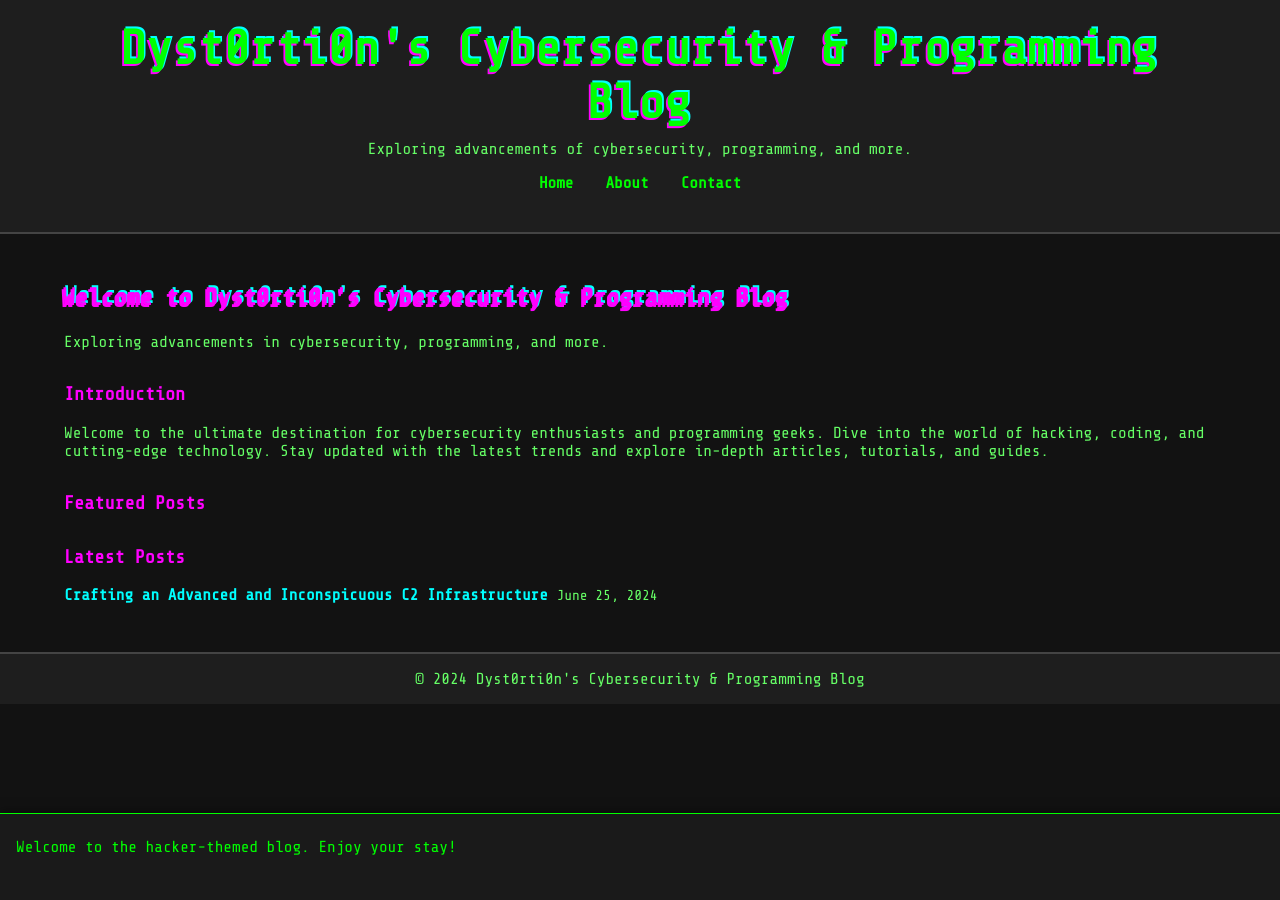
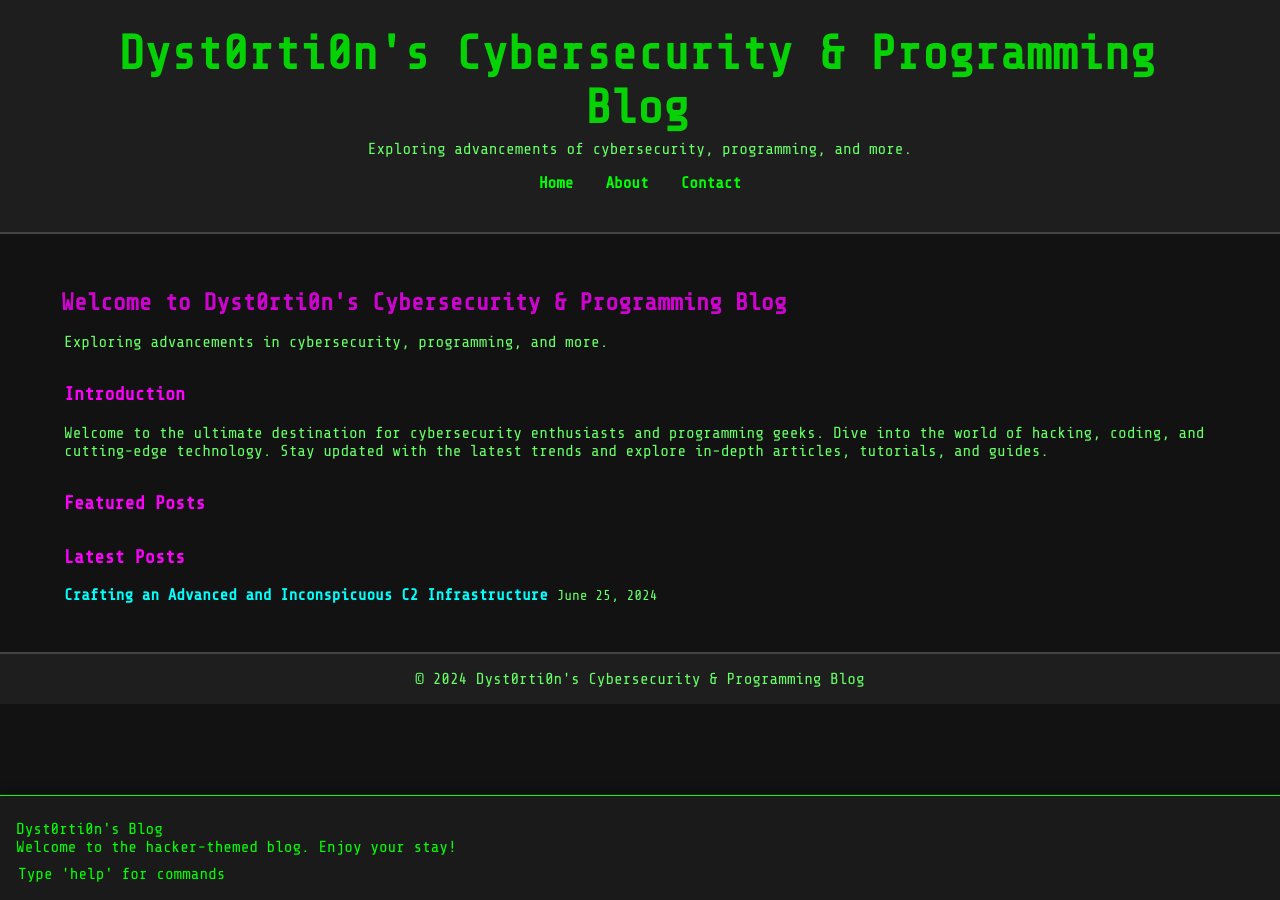
Before and after one commit to Dyst0rti0n/Dyst0rti0n.github.io, a Jekyll site: the page built from index.md, in a window 1280 px wide. Built offline with Jekyll 4.4.1, drawn with Linux system fonts in a browser that asks for light colours.

```diff
--- a/_layouts/default.html
+++ b/_layouts/default.html
@@ -44,7 +44,7 @@
   </footer>
   <div id="terminal">
     <div id="output"></div>
-    <input type="text" id="input" autofocus>
+    <input type="text" id="input" autofocus placeholder="Type 'help' for commands">
   </div>
   <script src="{{ "/assets/js/script.js" | relative_url }}"></script>
 </body>
--- a/assets/css/style.css
+++ b/assets/css/style.css
@@ -24,7 +24,9 @@
   margin: 0;
   font-size: 3rem;
   color: #00ff00;
-  animation: glitch 3s infinite;
+  position: relative;
+  display: inline-block;
+  animation: glitch 1s infinite;
 }
 
 header p {
@@ -56,6 +58,7 @@
 
 main {
   padding: 2rem 0;
+  margin-bottom: 6rem; /* Ensure space for terminal */
 }
 
 footer {
@@ -65,6 +68,8 @@
   padding: 1rem 0;
   border-top: 2px solid #444;
   width: 100%;
+  position: relative;
+  z-index: 1;
 }
 
 footer p {
@@ -73,7 +78,7 @@
 
 .home h2 {
   color: #ff00ff;
-  animation: glitch 3s infinite;
+  animation: glitch 1s infinite;
 }
 
 .home p {
@@ -125,6 +130,7 @@
   padding: 1rem;
   overflow-y: auto;
   box-shadow: 0 -1px 10px rgba(0, 0, 0, 0.5);
+  z-index: 10; /* Ensure terminal is above footer */
 }
 
 #output {
@@ -166,30 +172,102 @@
   color: #ff00ff;
 }
 
-/* Glitch animation */
+/* Enhanced Glitch animation */
 @keyframes glitch {
   0% {
     transform: translate(0);
-    text-shadow: 2px 2px #ff00ff, -2px -2px #00ffff;
+    opacity: 1;
+  }
+  7% {
+    transform: translate(-3px, -3px);
+    opacity: 0.8;
+  }
+  10% {
+    transform: translate(3px, 3px);
+    opacity: 1;
+  }
+  13% {
+    transform: translate(-3px, 3px);
+    opacity: 0.8;
   }
   20% {
-    transform: translate(-2px, 2px);
-    text-shadow: -2px -2px #ff00ff, 2px 2px #00ffff;
+    transform: translate(3px, -3px);
+    opacity: 1;
+  }
+  23% {
+    transform: translate(-3px, -3px);
+    opacity: 0.8;
+  }
+  25% {
+    transform: translate(3px, 3px);
+    opacity: 1;
+  }
+  27% {
+    transform: translate(-3px, 3px);
+    opacity: 0.8;
+  }
+  30% {
+    transform: translate(3px, -3px);
+    opacity: 1;
+  }
+  35% {
+    transform: translate(-3px, -3px);
+    opacity: 0.8;
   }
   40% {
-    transform: translate(2px, -2px);
-    text-shadow: 2px -2px #ff00ff, -2px 2px #00ffff;
+    transform: translate(3px, 3px);
+    opacity: 1;
+  }
+  42% {
+    transform: translate(-3px, 3px);
+    opacity: 0.8;
+  }
+  45% {
+    transform: translate(3px, -3px);
+    opacity: 1;
+  }
+  50% {
+    transform: translate(-3px, -3px);
+    opacity: 0.8;
+  }
+  55% {
+    transform: translate(3px, 3px);
+    opacity: 1;
   }
   60% {
-    transform: translate(-2px, -2px);
-    text-shadow: -2px 2px #ff00ff, 2px -2px #00ffff;
+    transform: translate(-3px, 3px);
+    opacity: 0.8;
+  }
+  65% {
+    transform: translate(3px, -3px);
+    opacity: 1;
+  }
+  70% {
+    transform: translate(-3px, -3px);
+    opacity: 0.8;
+  }
+  75% {
+    transform: translate(3px, 3px);
+    opacity: 1;
   }
   80% {
-    transform: translate(2px, 2px);
-    text-shadow: 2px 2px #ff00ff, -2px -2px #00ffff;
+    transform: translate(-3px, 3px);
+    opacity: 0.8;
+  }
+  85% {
+    transform: translate(3px, -3px);
+    opacity: 1;
+  }
+  90% {
+    transform: translate(-3px, -3px);
+    opacity: 0.8;
+  }
+  95% {
+    transform: translate(3px, 3px);
+    opacity: 1;
   }
   100% {
     transform: translate(0);
-    text-shadow: 2px 2px #ff00ff, -2px -2px #00ffff;
+    opacity: 1;
   }
 }
--- a/assets/js/script.js
+++ b/assets/js/script.js
@@ -1,7 +1,7 @@
 document.addEventListener('DOMContentLoaded', function() {
     const input = document.getElementById('input');
     const output = document.getElementById('output');
-    const welcomeMessage = 'Welcome to the hacker-themed blog. Enjoy your stay!';
+    const welcomeMessage = `Dyst0rti0n's Blog\nWelcome to the hacker-themed blog. Enjoy your stay!`;
     const commands = ['cd', 'ls', 'date', 'help'];
     const pages = ['home', 'about', 'contact'];
     let index = 0;
```
